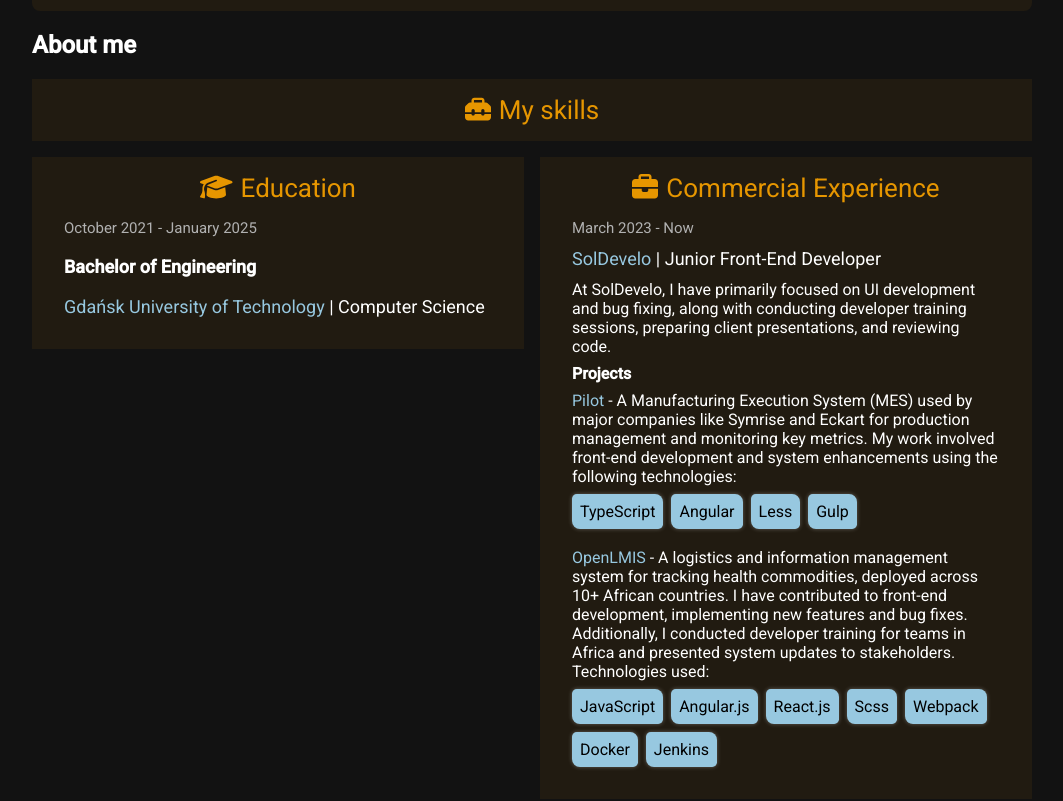
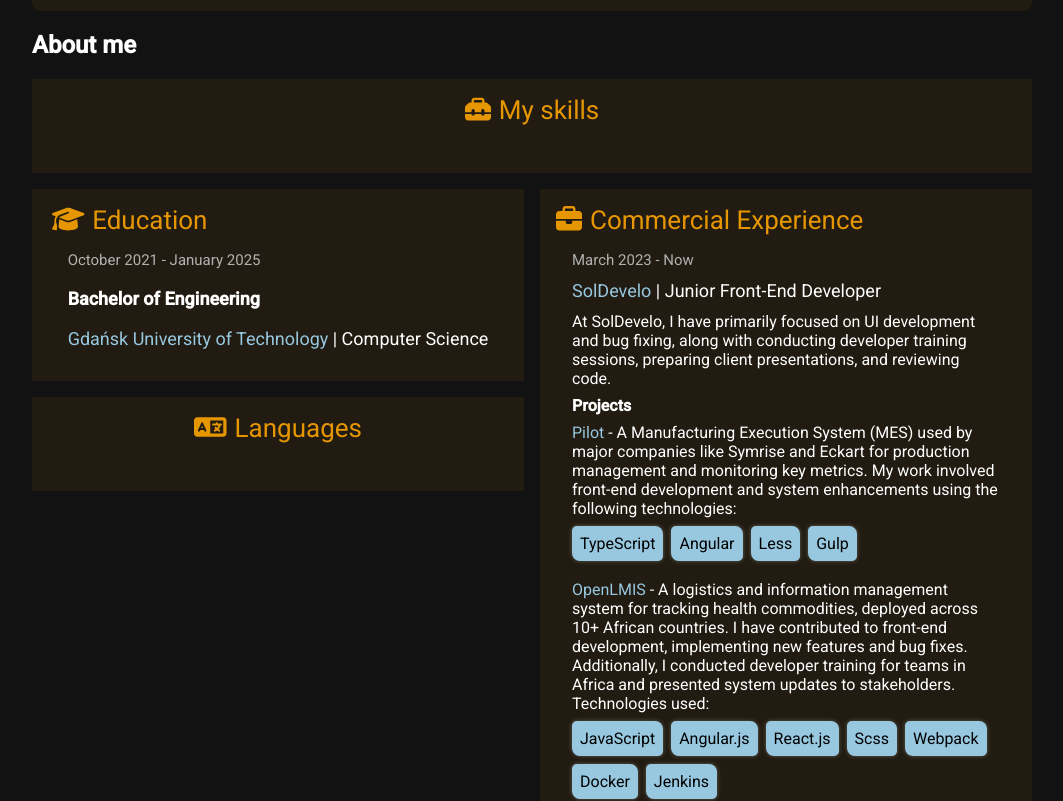
Before and after one commit to DominikNoga/portfolio, an Angular app: page / in a window 1280 px wide. Shown: the part 500-1301 px from the top of the page, without its empty margins (108-1171 px from the left). Built offline with nearby package versions, Linux system fonts and the light colour scheme.

Commit message:
added new sections to about

```diff
--- a/src/app/pages/home/sections/about/about.component.html
+++ b/src/app/pages/home/sections/about/about.component.html
@@ -1,72 +1,20 @@
 <section id="about">
     <h1>About me</h1>
     <div id="about-content">
-        <!-- <app-skills-tile [icon]="icons.skills"></app-skills-tile> -->
         <section class="about-tile bio-tile">
-            <span class="tile-title">
-                <fa-icon [icon]="icons.skills" /> <span>My skills</span>
-            </span>
+            <app-skills-tile [icon]="icons.skills"></app-skills-tile>
         </section>
-        <!-- <app-education-tile [icon]="icons.education"></app-education-tile> -->
-        <section class="about-tile">
-            <span class="tile-title">
-                <fa-icon [icon]="icons.education" /> <span>Education</span>
-            </span>
-            <div class="tile-content">
-                <div id="date">
-                    October 2021 - January 2025
-                </div>
-                <h4 class="sub-title">Bachelor of Engineering</h4>
-                <div class="flex-space-wrapper">
-                    <span class="company-name">
-                        <a href="https://pg.edu.pl/">Gdańsk University of Technology</a> | Computer Science
-                    </span>
-                </div>
-            </div>
+        <section id="smaller-tiles">
+            <section class="about-tile">
+                <app-education-tile [icon]="icons.education"></app-education-tile>
+            </section>
+            <section class="about-tile">
+                <app-about-tile [icon]="icons.language" title="Languages">
+                </app-about-tile>
+            </section>
         </section>
         <section class="about-tile exp-tile">
-            <span class="tile-title">
-                <fa-icon [icon]="icons.exp" /> <span>Commercial Experience</span>
-            </span>
-            <div class="tile-content">
-                <div id="date">
-                    March 2023 - Now
-                </div>
-                <div class="flex-space-wrapper">
-                    <span class="company-name">
-                        <a target="_blank" href="https://soldevelo.com/">SolDevelo</a> | Junior Front-End Developer
-                    </span>
-                </div>
-                <div id="job-description">
-                    At SolDevelo, I have primarily focused on UI development and bug fixing, along with conducting
-                    developer training sessions, preparing client presentations, and reviewing code.
-
-                    <h4 class="sub-title">Projects</h4>
-                    <a target="_blank" href="https://test.felten-group.com/en/products-solutions/pilotmes">Pilot</a> - A
-                    Manufacturing Execution System (MES) used by major companies like Symrise and Eckart for production
-                    management and monitoring key metrics. My work involved front-end development and system
-                    enhancements using the following technologies:
-                    <div class="technology-list">
-                        @for (tech of technologies.pilot; track $index) {
-                        <span class="technology-tile">
-                            {{ tech }}
-                        </span>
-                        }
-                    </div>
-                    <br>
-                    <a href="https://openlmis.org/">OpenLMIS</a> - A logistics and information management system for
-                    tracking health commodities, deployed across 10+ African countries. I have contributed to front-end
-                    development, implementing new features and bug fixes. Additionally, I conducted developer training
-                    for teams in Africa and presented system updates to stakeholders. Technologies used:
-                    <div class="technology-list">
-                        @for (tech of technologies.olmis; track $index) {
-                        <span class="technology-tile">
-                            {{ tech }}
-                        </span>
-                        }
-                    </div>
-                </div>
-            </div>
+            <app-exp-tile [icon]="icons.exp"></app-exp-tile>
         </section>
     </div>
 </section>
--- a/src/app/pages/home/sections/about/about.component.scss
+++ b/src/app/pages/home/sections/about/about.component.scss
@@ -6,6 +6,11 @@
         display: grid;
         grid-template-columns: repeat(2, 1fr);
         gap: 1rem;
+
+        #smaller-tiles {
+            @include flex-layout();
+        }
+
         .about-tile {
             padding: 1rem;
             display: flex;
@@ -15,78 +20,16 @@
             background-color: $container-dark-color;
             width: 100%;
             height: fit-content;
-
-            .tile-title {
-                font-size: 26px;
-                display: flex;
-                flex-direction: row;
-                gap: .5rem;
-                color: $primary-color;
-            }
-
-            .tile-content {
-                width: 100%;
-                padding: 1rem;
-            }
-
-            .tile-content {
-                display: flex;
-                flex-direction: column;
-                gap: .7rem;
-            }
-
-            a {
-                color: $link-color;
-                &:hover {
-                    text-decoration: underline;
-                }
-            }
-
-            #date {
-                font-size: 15px;
-                color: rgb(177, 177, 177);
-            }
-
-            #job-description {
-                font-size: 16px;
-            }
-
-            .company-name {
-                font-size: 18px;
-            }
-
-            .sub-title {
-                margin: .5rem 0;
-            }
-        }
-
-        .technology-list {
-            margin-top: .5rem;
-            @include flex-layout(row, $gap: .5rem);
-            flex-wrap: wrap;
-
-            .technology-tile {
-                background-color: $link-color;
-                border-radius: .3rem .5rem;
-                padding: .5rem;
-                color: black;
-                $init-bs: 0 0 .25rem rgba(white, .3);
-                $after-bs: 0 0 .7rem rgba(white, .5);
-                @include simple-transition(box-shadow, .3s, $init-bs, $after-bs, $cursor: default);
-            }
-        }
-
-        .flex-space-wrapper {
-            display: flex;
-            flex-direction: row;
-            align-items: center;
-            justify-content: space-between;
-            font-size: 16px;
-            width: 100%;
         }
 
         .bio-tile {
             grid-column: 1/-1;
         }
     }
+
+    @media screen and (max-width: 1100px) {
+        #about-content {
+            @include flex-layout();
+        }
+    }
 }
--- a/src/app/pages/home/sections/about/tiles/education-tile/education-tile.component.html
+++ b/src/app/pages/home/sections/about/tiles/education-tile/education-tile.component.html
@@ -5,7 +5,7 @@
     <h4 class="sub-title">Bachelor of Engineering</h4>
     <div class="flex-space-wrapper">
         <span class="company-name">
-            <a href="https://pg.edu.pl/">Gdańsk University of Technology</a> | Computer Science
+            <a class="about-link" target="_blank" href="https://pg.edu.pl/">Gdańsk University of Technology</a> | Computer Science
         </span>
     </div>
 </app-about-tile>
--- a/src/app/pages/home/sections/about/tiles/exp-tile/exp-tile.component.html
+++ b/src/app/pages/home/sections/about/tiles/exp-tile/exp-tile.component.html
@@ -1,3 +1,39 @@
 <app-about-tile [icon]="icon()" [title]="title">
+    <div id="date">
+        March 2023 - Now
+    </div>
+    <div class="flex-space-wrapper">
+        <span class="company-name">
+            <a target="_blank" class="about-link" href="https://soldevelo.com/">SolDevelo</a> | Junior Front-End Developer
+        </span>
+    </div>
+    <div id="job-description">
+        At SolDevelo, I have primarily focused on UI development and bug fixing, along with conducting
+        developer training sessions, preparing client presentations, and reviewing code.
 
+        <h4 class="sub-title">Projects</h4>
+        <a target="_blank" class="about-link" href="https://test.felten-group.com/en/products-solutions/pilotmes">Pilot</a> - A
+        Manufacturing Execution System (MES) used by major companies like Symrise and Eckart for production
+        management and monitoring key metrics. My work involved front-end development and system
+        enhancements using the following technologies:
+        <div class="technology-list">
+            @for (tech of technologies.pilot; track $index) {
+            <span class="technology-tile">
+                {{ tech }}
+            </span>
+            }
+        </div>
+        <br>
+        <a target="_blank" class="about-link" href="https://openlmis.org/">OpenLMIS</a> - A logistics and information management system for
+        tracking health commodities, deployed across 10+ African countries. I have contributed to front-end
+        development, implementing new features and bug fixes. Additionally, I conducted developer training
+        for teams in Africa and presented system updates to stakeholders. Technologies used:
+        <div class="technology-list">
+            @for (tech of technologies.olmis; track $index) {
+            <span class="technology-tile">
+                {{ tech }}
+            </span>
+            }
+        </div>
+    </div>
 </app-about-tile>
--- a/src/app/pages/home/sections/about/ui/about-tile/about-tile.component.html
+++ b/src/app/pages/home/sections/about/ui/about-tile/about-tile.component.html
@@ -1,8 +1,6 @@
-<section class="about-tile bio-tile">
 <span class="tile-title">
     <fa-icon [icon]="icon()" /> <span>{{ title() }}</span>
 </span>
 <div class="tile-content">
     <ng-content></ng-content>
 </div>
-</section>
--- a/src/app/pages/home/sections/about/ui/about-tile/about-tile.component.scss
+++ b/src/app/pages/home/sections/about/ui/about-tile/about-tile.component.scss
@@ -1,14 +1,5 @@
 @import "../../../../../../../styles/app-variables";
 @import "../../../../../../../styles/app-mixins";
-.about-tile {
-    padding: 1rem;
-    display: flex;
-    flex-direction: column;
-    align-items: center;
-    font-size: 18px;
-    background-color: $container-dark-color;
-    width: 100%;
-    height: fit-content;
 
 .tile-title {
     font-size: 26px;
@@ -21,15 +12,10 @@
 .tile-content {
     width: 100%;
     padding: 1rem;
+    @include flex-layout(column, $gap: .7rem);
 }
 
-    .tile-content {
-        display: flex;
-        flex-direction: column;
-        gap: 0.7rem;
-    }
-
-    a {
+.about-link {
     color: $link-color;
     &:hover {
         text-decoration: underline;
@@ -51,7 +37,6 @@
 
 .sub-title {
     margin: 0.5rem 0;
-    }
 }
 
 .technology-list {
--- a/src/app/pages/home/sections/about/ui/about-tile/about-tile.component.ts
+++ b/src/app/pages/home/sections/about/ui/about-tile/about-tile.component.ts
@@ -1,4 +1,4 @@
-import { Component, input } from '@angular/core';
+import { Component, input, ViewEncapsulation } from '@angular/core';
 import { FontAwesomeModule } from '@fortawesome/angular-fontawesome';
 import { IconDefinition } from '@fortawesome/fontawesome-svg-core';
 
@@ -7,7 +7,8 @@ import { IconDefinition } from '@fortawesome/fontawesome-svg-core';
   standalone: true,
   imports: [FontAwesomeModule],
   templateUrl: './about-tile.component.html',
-  styleUrl: './about-tile.component.scss'
+  styleUrl: './about-tile.component.scss',
+  encapsulation: ViewEncapsulation.None
 })
 export class AboutTileComponent {
   icon = input.required<IconDefinition>();
```
Also changed, not shown: src/app/pages/home/sections/about/about.component.ts (+11 -11 lines), src/app/pages/home/sections/about/tiles/exp-tile/exp-tile.component.ts (+8 -1 lines). Lines whose indentation alone changed are shown as unchanged.
